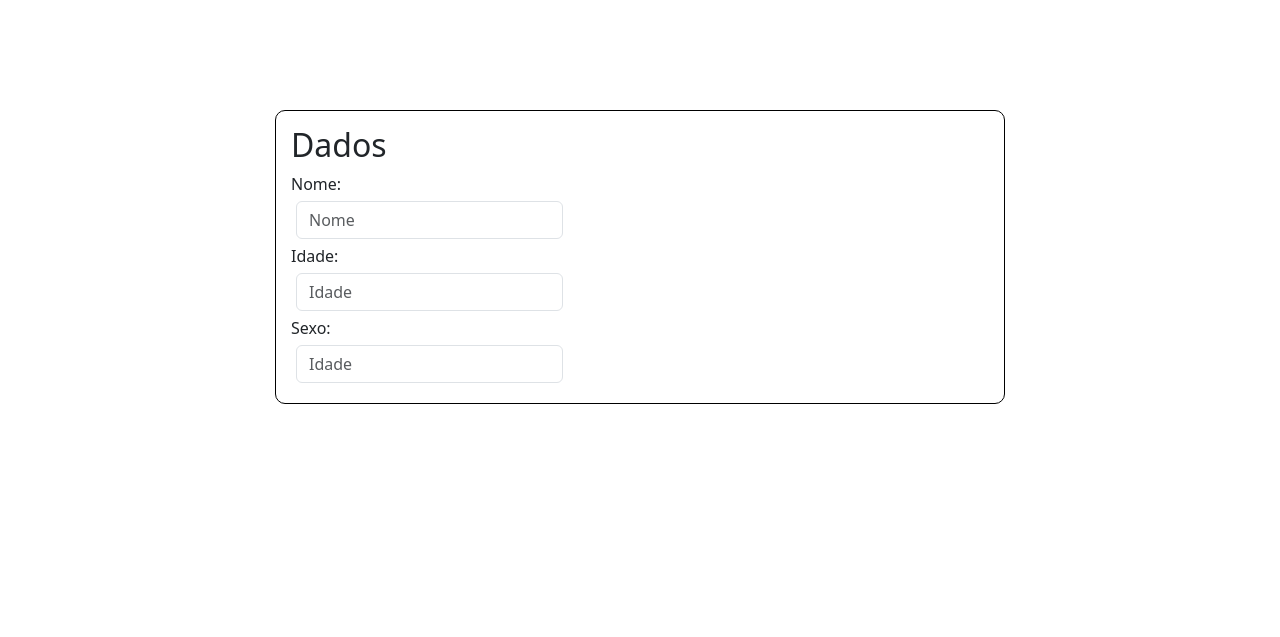
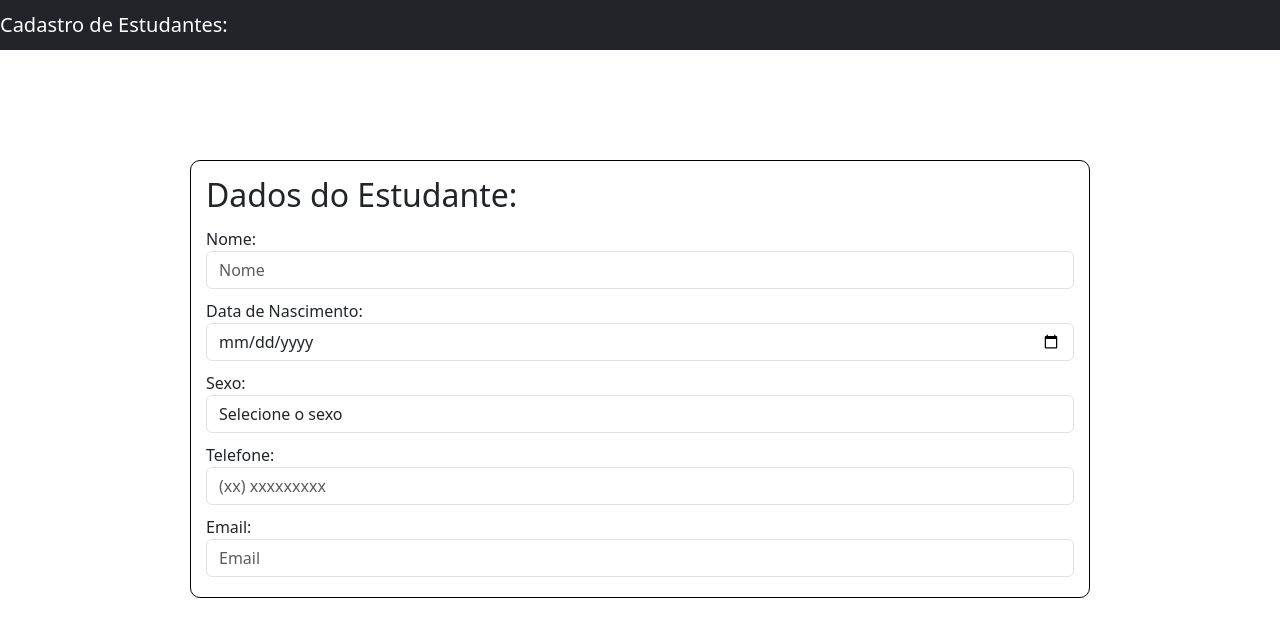
Before and after one commit to matheus30507-prog/Projeto_Cadastro_Estudante, a PHP site: page /cadastro_estudante/estudante.php in a window 1280 px wide. Shown: the top 637 px of the page. Run offline with PHP 8.4, Linux system fonts and the light colour scheme.

Commit message:
Adicionando mais dados de cadastro de estudante

```diff
--- a/cadastro_estudante/estudante.php
+++ b/cadastro_estudante/estudante.php
@@ -8,21 +8,40 @@
 	<link rel="stylesheet" href="../css/style.css">
 </head>
 <body>
+	<nav class="navbar navbar-dark bg-dark">
+  		<span class="navbar-brand mb-0 h1">Cadastro de Estudantes:</span>
+	</nav>
+
 		<form class="alinhamento">
-			<h2>Dados</h2>
+			<h2>Dados do Estudante:</h2>
 			<div class="form-group">
     			<label>Nome:</label>
-    			<input type="text" class="form-control" name="nome_estudante" placeholder="Nome">
+    			<input type="text" class="form-control" name="nome_estudante" placeholder="Nome" required>
   			</div>
 
   			<div class="form-group">
-    			<label>Idade:</label>
-    			<input type="number" class="form-control" name="idade" placeholder="Idade">
+    			<label>Data de Nascimento:</label>
+    			<input type="date" class="form-control" name="data_nascimento" required>
   			</div>
 
   			<div class="form-group">
     			<label>Sexo:</label>
-    			<input type="" class="form-control" name="idade" placeholder="Idade">
+    			<select name="sexo" class="form-control" required>
+    				<option value="">Selecione o sexo</option>
+    				<option value="masculino">Masculino</option>
+    				<option value="feminino">Feminino</option>
+    				<option value="nao_informar">Não Informar</option>
+				</select>
+			</div>
+
+			<div class="form-group">
+    			<label>Telefone:</label>
+    			<input type="tel" class="form-control" name="telefone" placeholder="(xx) xxxxxxxxx" required>
+  			</div>
+
+  			<div class="form-group">
+    			<label>Email:</label>
+    			<input type="email" class="form-control" name="email" placeholder="Email" required>
   			</div>
 
 		</form>
--- a/css/style.css
+++ b/css/style.css
@@ -1,20 +1,21 @@
 .alinhamento {
     display: flex;
     flex-direction: column;
-    align-items: flex-start;
+    align-items: stretch;
     margin: 110px auto 0;
     border-radius: 10px;
     border: 1px solid black;
-    width: 730px;
+    width: 100%;
+    max-width: 900px;
     padding: 15px;
 }
 
 .alinhamento button {
-    width: 700px;
-    margin: 5px;
+    width: 100%;
+    margin: 5px 0;
 }
 
-div input{
-    width: 700px;
-    margin: 5px;
+.alinhamento .form-group {
+    width: 100%;
+    margin: 5px 0;
 }
```
